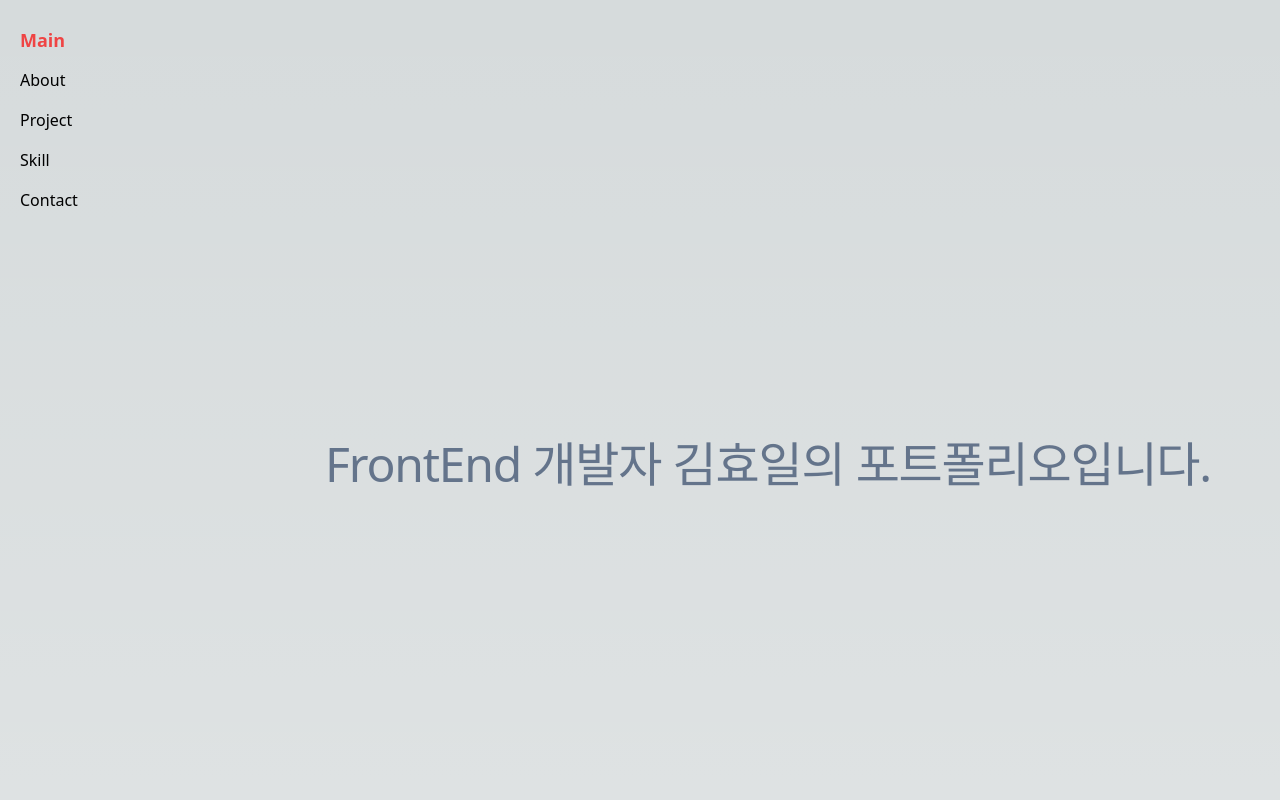
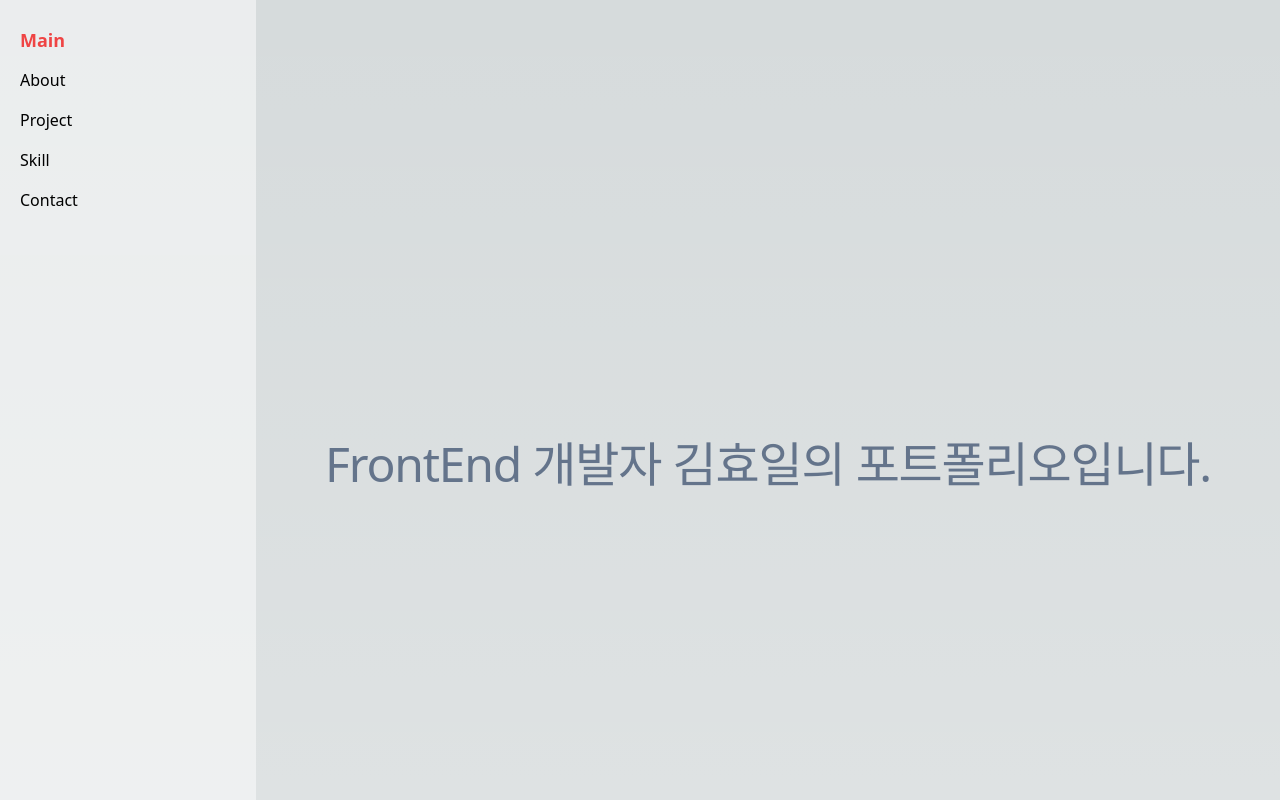
Before and after one commit to khil94/portfolio-web, a Next.js app: page / in a window 1280 px wide. Shown: the top 800 px of the page. Built offline with nearby package versions, Linux system fonts and the light colour scheme.

Commit message:
[feat] : 각 섹션 id 재할당

```diff
--- a/src/sections/AboutSection.tsx
+++ b/src/sections/AboutSection.tsx
@@ -1,7 +1,7 @@
 export default function AboutSection() {
   return (
     <section
-      id="section0"
+      id="section1"
       className="max-auto max-w-7xl px-4 sm:px-6 lg:px-8 lg:pt-32 flex min-h-screen items-center"
     >
       <h2 className="hidden">About</h2>
--- a/src/sections/ContactSection.tsx
+++ b/src/sections/ContactSection.tsx
@@ -1,7 +1,7 @@
 export default function ContactSection() {
   return (
     <section
-      id="section0"
+      id="section4"
       className="max-auto max-w-7xl px-4 sm:px-6 lg:px-8 lg:pt-32 flex min-h-screen items-center"
     >
       <h2 className="hidden">Contact</h2>
--- a/src/sections/ProjectSection.tsx
+++ b/src/sections/ProjectSection.tsx
@@ -1,7 +1,7 @@
 export default function ProjectSection() {
   return (
     <section
-      id="section0"
+      id="section2"
       className="max-auto max-w-7xl px-4 sm:px-6 lg:px-8 lg:pt-32 flex min-h-screen items-center"
     >
       <h2 className="hidden">Project</h2>
--- a/src/sections/SideBarSection.tsx
+++ b/src/sections/SideBarSection.tsx
@@ -8,7 +8,7 @@ interface IProp {
 export default function SideBarSection({ headlings, target }: IProp) {
   console.log(headlings);
   return (
-    <aside className="fixed top-0 left-0 z-40 w-64 h-screen p-5">
+    <aside className="bg-white bg-opacity-50 fixed top-0 left-0 z-40 w-64 h-screen p-5">
       <ul>
         {headlings.map((h, i) => {
           return (
```
